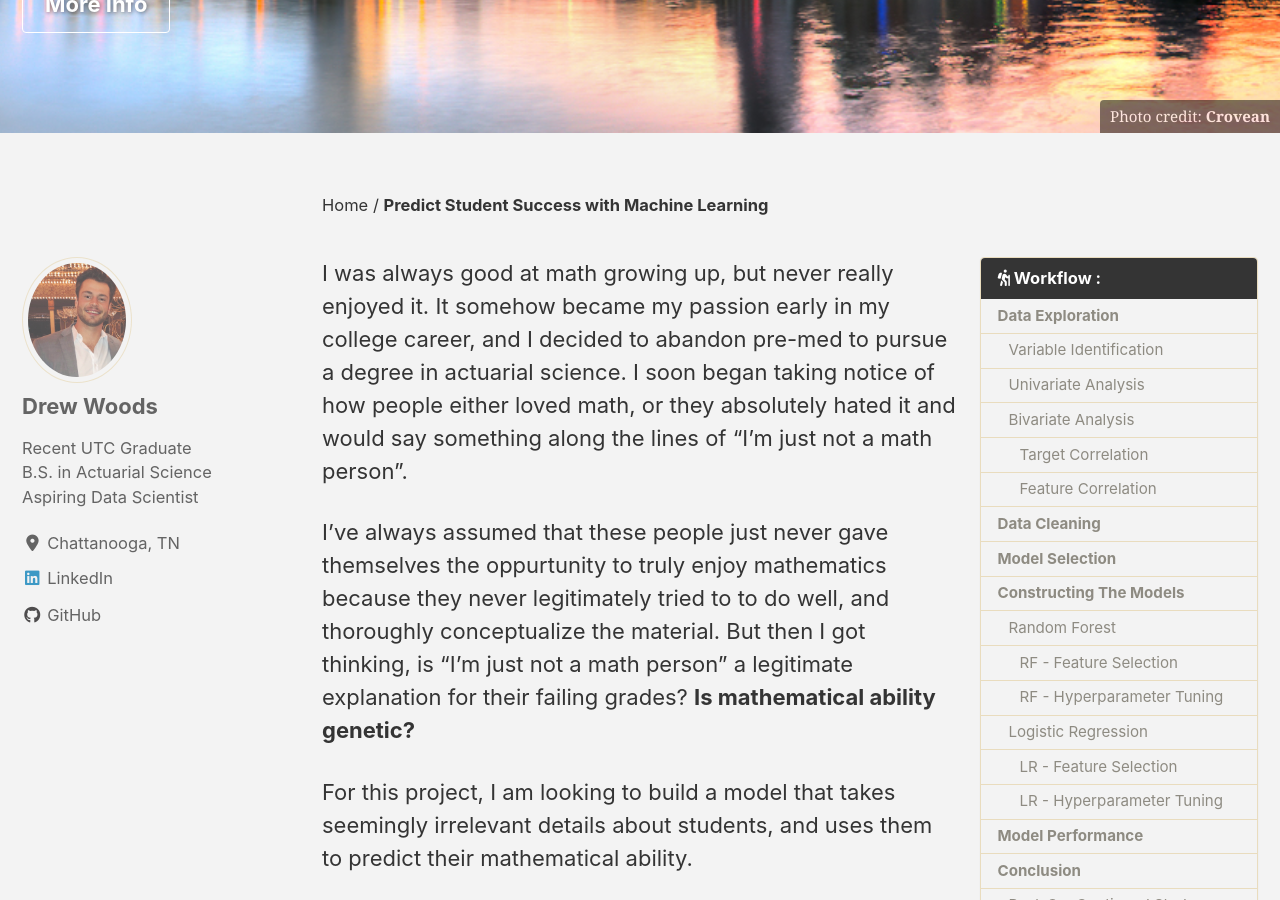
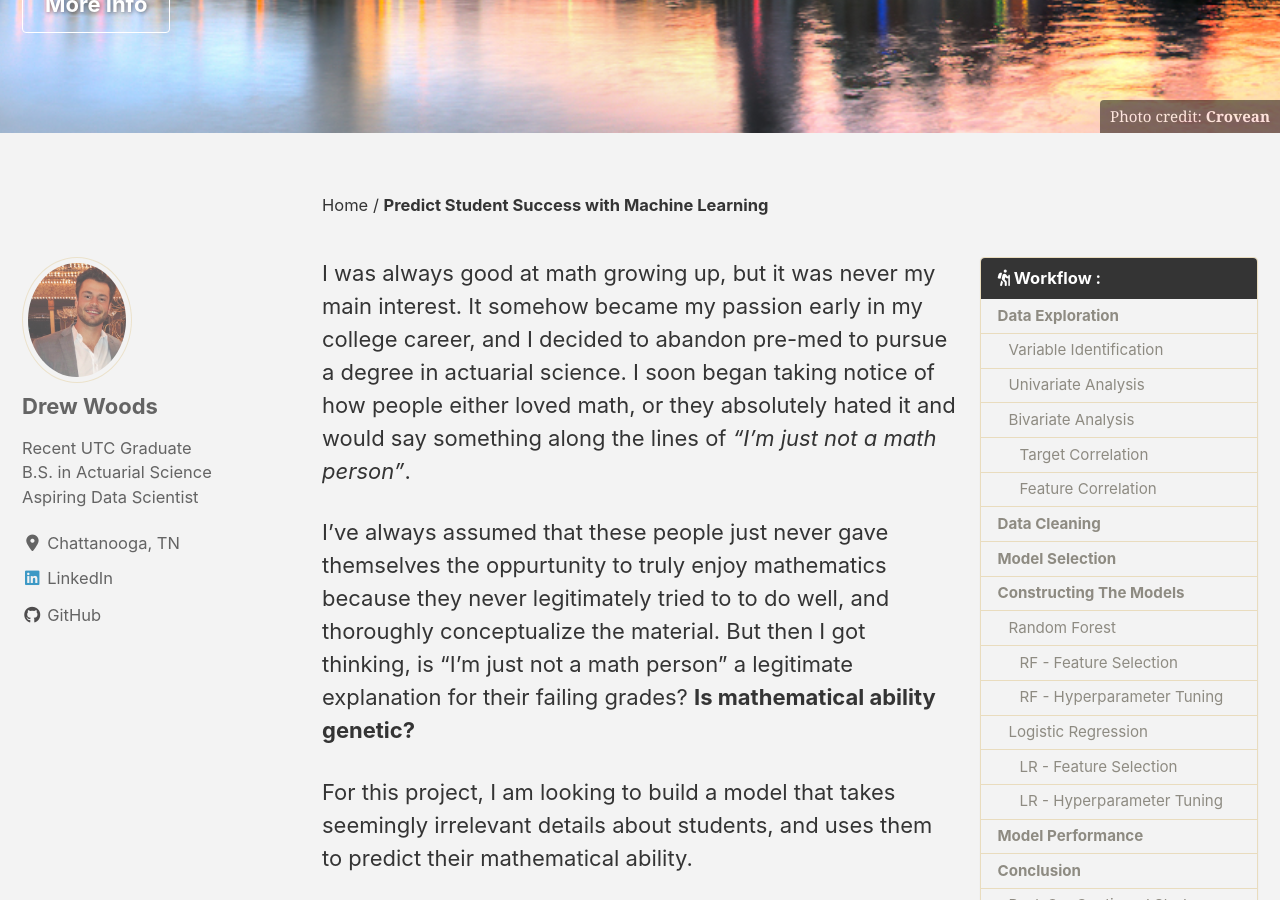
Before and after one commit to backdoordata/backdoordata.github.io, a Jekyll site: the page built from _posts/2020-03-22-Math_Students_ML.md, in a window 1280 px wide and 900 px high, scrolled down 438 px. Built offline with Jekyll 4.4.1, drawn with Linux system fonts in a browser that asks for light colours; cached includes are drawn as plain includes; nearby versions of some CDN libraries; some of the changed text lies outside the part shown.

Commit message:
ML Proj1

```diff
--- a/_posts/2020-03-22-Math_Students_ML.md
+++ b/_posts/2020-03-22-Math_Students_ML.md
@@ -15,7 +15,7 @@ toc: true
 toc_label: " Workflow :"
 toc_icon: "hiking"
 ---
-I was always good at math growing up, but never really enjoyed it. It somehow became my passion early in my college career, and I decided to abandon pre-med to pursue a degree in actuarial science. I soon began taking notice of how people either loved math, or they absolutely hated it and would say something along the lines of "I'm just not a math person".
+I was always good at math growing up, but it was never my main interest. It somehow became my passion early in my college career, and I decided to abandon pre-med to pursue a degree in actuarial science. I soon began taking notice of how people either loved math, or they absolutely hated it and would say something along the lines of *"I'm just not a math person"*.
 
 I've always assumed that these people just never gave themselves the oppurtunity to truly enjoy mathematics because they never legitimately tried to to do well, and thoroughly conceptualize the material. But then I got thinking, is "I'm just not a math person" a legitimate explanation for their failing grades? **Is mathematical ability genetic?**
 
@@ -722,7 +720,7 @@ print(C_gscv.best_params_)
 
 No performance increase resulted from the refined search; C = 10 is optimal.
 
-<h1><center>Model Performance</center></h1>
+# <center>Model Performance</center>
 It's finally time to test the models on unseen data!
 
 First, I need to make new X_train and X_test sets for both models so that they include only their best features, respectively.
```
Also changed, not shown: other parts of _posts/2020-03-22-Math_Students_ML.md (+1 -3 lines).
